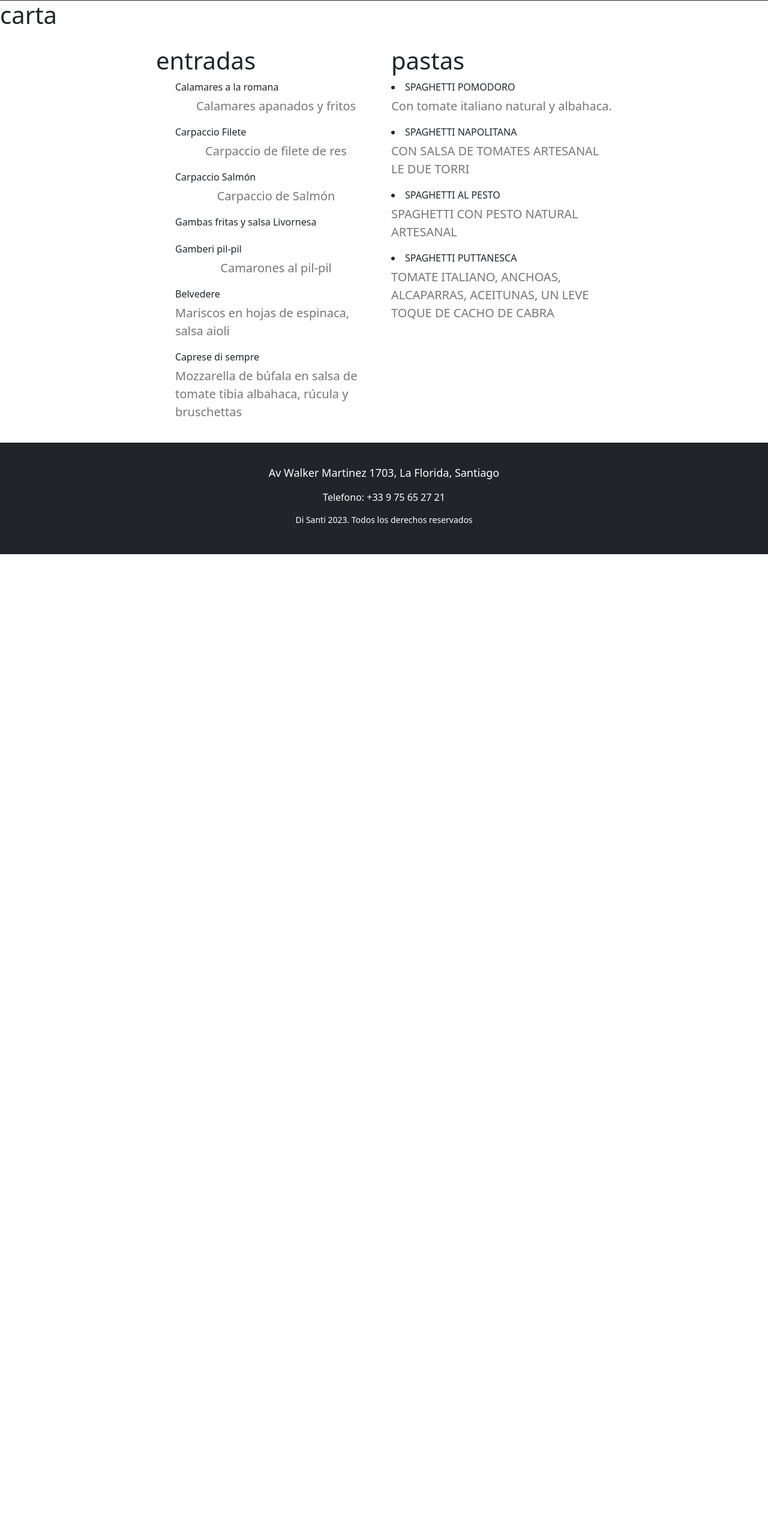
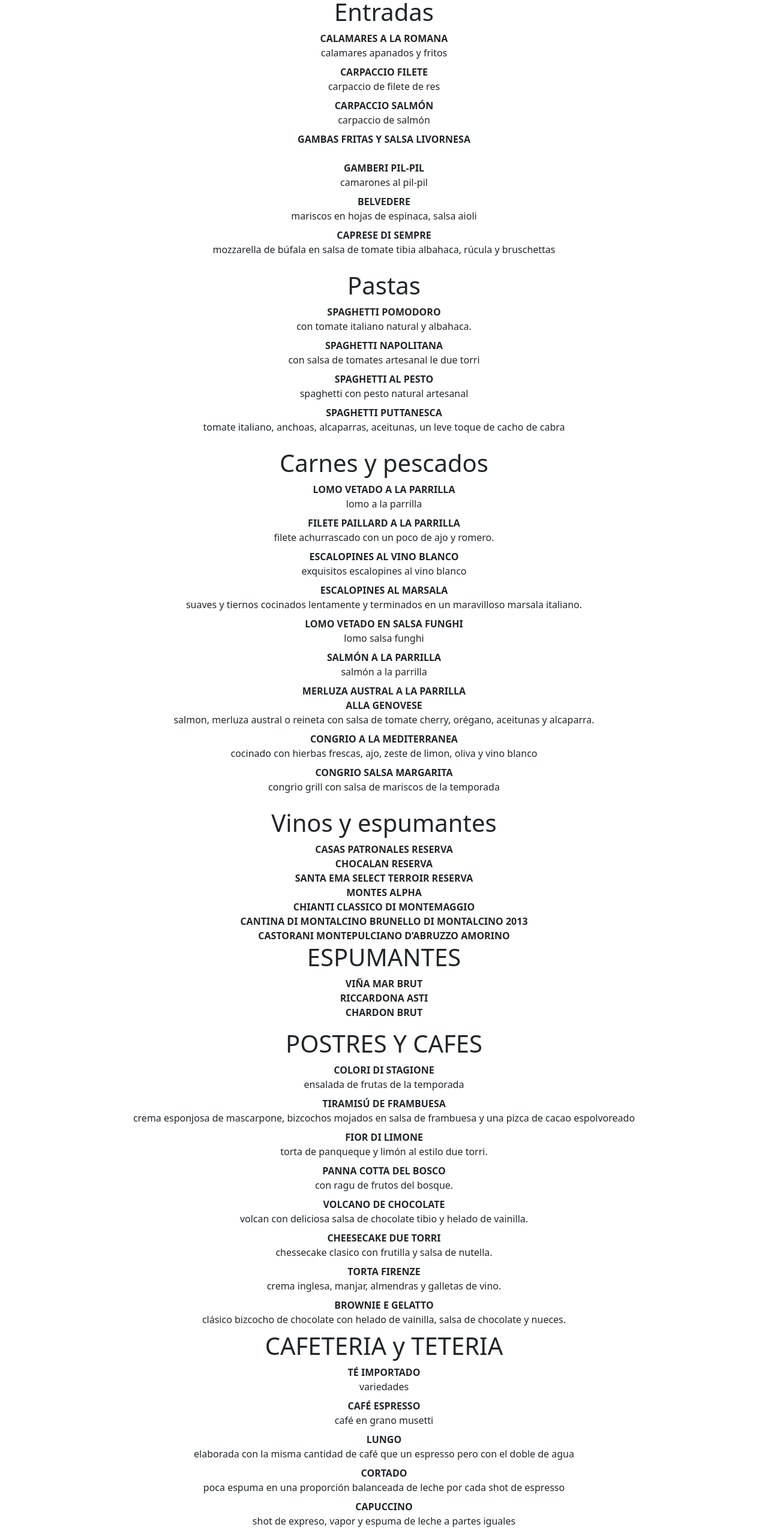
Before and after one commit to AlejandroArafi/proyecto-4, a React (Vite) app: page /menu in a window 1280 px wide. Shown: the part 60-2626 px from the top of the page at 60% size. Before the commit the page ends 984 px from the top, so only its background shows below. Built offline with nearby package versions, Linux system fonts and the light colour scheme.

Commit message:
proyecto con formato ok

```diff
--- a/src/Pages/Menu/Menu.css
+++ b/src/Pages/Menu/Menu.css
@@ -1,81 +1,48 @@
-/* .menu-container {
-    display: grid;
-    grid-template-columns: repeat(2, 1fr);
-    grid-gap: 40px;
-    text-align: center;
+h1 {
+  display: flex;
+  justify-content: center;
 }
 
-  h1 {
-    font-family: 'Arial', sans-serif;
-    font-size: 28px;
-    color: #333;
-    margin-bottom: 20px;
-  }
-
-  h2 {
-    font-family: 'Georgia', serif;
-    font-size: 24px;
-    color: #555;
-    margin-bottom: 10px;
-  }
-
-  h3 {
-    font-family: 'Arial', sans-serif;
-    font-size: 18px;
-    color: #777;
-    margin-bottom: 20px;
-  }
-   */
-
-      /* .menu-container {
-    display: grid;
-    grid-template-columns: repeat(2, 1fr);
-
-   } */
-
-
-
-
-
-   /* .container-1, li, ul{
+.entradas {
   display: flex;
   flex-direction: column;
   justify-content: center;
-    background-color: rgb(189, 57, 57);
-   } */
-
-   .container-1 {
-    max-width: 800px;
-    margin: 0 auto;
-    padding: 20px;
+  align-items: center;
 }
 
-  .row {
+.pastas {
   display: flex;
-    justify-content: space-between;
+  flex-direction: column;
+  justify-content: center;
+  align-items: center;
 }
 
-  .col {
-    flex-basis: 50%;
+.carnes-y-pescados {
+  display: flex;
+  flex-direction: column;
+  justify-content: center;
+  align-items: center;
 }
 
-  h1 {
-    font-size: 24px;
-    margin-bottom: 10px;
+.vinos-y-espumantes {
+  display: flex;
+  flex-direction: column;
+  justify-content: center;
+  align-items: center;
 }
 
-  ul {
-    list-style: none;
-    padding: 0;
-    margin: 0;
+.postres-y-cafes {
+  display: flex;
+  flex-direction: column;
+  justify-content: center;
+  align-items: center;
+  margin-bottom: 50px;
 }
 
-  li {
-    margin-bottom: 5px;
+dt {
+  text-transform: uppercase;
 }
 
-  p {
-    margin-bottom: 10px;
-    color: #777;
-    text-align: left;
+dd {
+  text-transform: lowercase;
 }
--- a/src/Pages/Menu/Menu.jsx
+++ b/src/Pages/Menu/Menu.jsx
@@ -1,62 +1,171 @@
-import React from 'react'
-import './Menu.css'
+import React from "react";
+import "./Menu.css";
 
 export const Menu = () => {
-
-
   return (
     <>
-  <h1 className='titulo-container'>carta</h1>
+      <h1>Entradas</h1>
 
-  <div className="container-1">
+      <dl className="entradas">
+        <dt>CALAMARES A LA ROMANA</dt>
+        <dd>Calamares apanados y fritos</dd>
 
-<div class="row">
-  <div class="col">
-    <h1>entradas</h1>
-    <ul>
-    <li>Calamares a la romana</li>
-      <p> Calamares apanados y fritos</p>
+        <dt>CARPACCIO FILETE</dt>
+        <dd>Carpaccio de filete de res</dd>
 
-      <li>Carpaccio Filete</li>
-      <p>Carpaccio de filete de res</p>
+        <dt>Carpaccio Salmón</dt>
+        <dd>Carpaccio de Salmón</dd>
 
-      <li>Carpaccio Salmón</li>
-      <p>Carpaccio de Salmón</p>
+        <dt>Gambas fritas y salsa Livornesa</dt>
+        <br />
 
-      <li>Gambas fritas y salsa Livornesa</li>
-      <p></p>
+        <dt>Gamberi pil-pil</dt>
+        <dd>Camarones al pil-pil</dd>
 
-      <li>Gamberi pil-pil</li>
-      <p>Camarones al pil-pil</p>
+        <dt>Belvedere</dt>
+        <dd>Mariscos en hojas de espinaca, salsa aioli</dd>
 
-      <li>Belvedere</li>
-      <p>Mariscos en hojas de espinaca, salsa aioli</p>
+        <dt>Caprese di sempre</dt>
+        <dd>
+          Mozzarella de búfala en salsa de tomate tibia albahaca, rúcula y
+          bruschettas
+        </dd>
+      </dl>
 
-      <li>Caprese di sempre</li>
-      <p>Mozzarella de búfala en salsa de tomate tibia albahaca, rúcula y bruschettas</p>
-      </ul>
-  </div>
+      <h1>Pastas</h1>
+      <dl className="pastas">
+        <dt>SPAGHETTI POMODORO</dt>
+        <dd>Con tomate italiano natural y albahaca.</dd>
 
+        <dt>SPAGHETTI NAPOLITANA</dt>
+        <dd>CON SALSA DE TOMATES ARTESANAL LE DUE TORRI</dd>
 
-{/* pastas */}
-  <div class="col">
-    <h1>pastas</h1>
-    <li>SPAGHETTI POMODORO</li>
-  <p>Con tomate italiano natural y albahaca.</p>
+        <dt>SPAGHETTI AL PESTO</dt>
+        <dd>SPAGHETTI CON PESTO NATURAL ARTESANAL</dd>
 
-  <li>SPAGHETTI NAPOLITANA</li>
-  <p>CON SALSA DE TOMATES ARTESANAL LE DUE TORRI</p>
+        <dt>SPAGHETTI PUTTANESCA</dt>
+        <dd>
+          TOMATE ITALIANO, ANCHOAS, ALCAPARRAS, ACEITUNAS, UN LEVE TOQUE DE
+          CACHO DE CABRA
+        </dd>
+      </dl>
 
-  <li>SPAGHETTI AL PESTO</li>
-  <p>SPAGHETTI CON PESTO NATURAL ARTESANAL</p>
+      <h1>Carnes y pescados</h1>
 
-  <li>SPAGHETTI PUTTANESCA</li>
-  <p>TOMATE ITALIANO, ANCHOAS, ALCAPARRAS, ACEITUNAS, UN LEVE TOQUE DE CACHO DE CABRA</p>
-  </div>
-</div>
-</div>
+      <dl className="carnes-y-pescados">
+        <dt>LOMO VETADO A LA PARRILLA</dt>
+        <dd>LOMO A LA PARRILLA</dd>
 
+        <dt>FILETE PAILLARD A LA PARRILLA</dt>
+        <dd>Filete achurrascado con un poco de ajo y romero.</dd>
 
+        <dt>ESCALOPINES AL VINO BLANCO</dt>
+        <dd>EXQUISITOS ESCALOPINES AL VINO BLANCO</dd>
+
+        <dt>ESCALOPINES AL MARSALA</dt>
+        <dd>
+          Suaves y tiernos cocinados lentamente y terminados en un maravilloso
+          marsala italiano.
+        </dd>
+
+        <dt>LOMO VETADO EN SALSA FUNGHI</dt>
+        <dd>LOMO SALSA FUNGHI</dd>
+
+        <dt>SALMóN A LA PARRILLA</dt>
+        <dd>Salmón a la parrilla</dd>
+
+        <dt>MERLUZA AUSTRAL A LA PARRILLA</dt>
+
+        <dt>ALLA GENOVESE</dt>
+        <dd>
+          Salmon, Merluza Austral o Reineta Con salsa de tomate cherry, orégano,
+          aceitunas y alcaparra.
+        </dd>
+
+        <dt>CONGRIO A LA MEDITERRANEA</dt>
+        <dd>
+          Cocinado con Hierbas Frescas, Ajo, Zeste de limon, Oliva y Vino Blanco
+        </dd>
+
+        <dt>CONGRIO SALSA MARGARITA</dt>
+        <dd>Congrio Grill con Salsa de Mariscos de la Temporada</dd>
+      </dl>
+
+      <h1>Vinos y espumantes</h1>
+
+      <dl className="vinos-y-espumantes">
+        <dt>CASAS PATRONALES RESERVA</dt>
+        <dt>CHOCALAN RESERVA</dt>
+        <dt>SANTA EMA SELECT TERROIR RESERVA</dt>
+        <dt>MONTES ALPHA</dt>
+        <dt>Chianti Classico di Montemaggio</dt>
+        <dt>Cantina di Montalcino Brunello di Montalcino 2013</dt>
+        <dt>Castorani Montepulciano d’Abruzzo Amorino</dt>
+
+        <h1>ESPUMANTES</h1>
+
+        <dt>VIÑA MAR BRUT</dt>
+        <dt>RICCARDONA ASTI</dt>
+        <dt>CHARDON BRUT</dt>
+      </dl>
+
+      <h1>POSTRES Y CAFES</h1>
+
+      <dl className="postres-y-cafes">
+        <dt>COLORI DI STAGIONE</dt>
+        <dd>ENSALADA DE FRUTAS DE LA TEMPORADA</dd>
+
+        <dt>TIRAMISú DE FRAMBUESA</dt>
+        <dd>
+          Crema esponjosa de mascarpone, bizcochos mojados en salsa de frambuesa
+          y una pizca de cacao espolvoreado
+        </dd>
+        <dt>FIOR DI LIMONE</dt>
+        <dd>Torta de panqueque y limón al estilo Due Torri.</dd>
+
+        <dt>PANNA COTTA DEL BOSCO</dt>
+        <dd>Con ragu de frutos del bosque.</dd>
+
+        <dt>VOLCANO DE CHOCOLATE</dt>
+        <dd>
+          Volcan con deliciosa salsa de chocolate tibio y helado de vainilla.
+        </dd>
+
+        <dt>CHEESECAKE DUE TORRI</dt>
+        <dd>Chessecake clasico con frutilla y salsa de nutella.</dd>
+
+        <dt>TORTA FIRENZE</dt>
+        <dd>Crema Inglesa, manjar, almendras y galletas de vino.</dd>
+
+        <dt>BROWNIE E GELATTO</dt>
+        <dd>
+          Clásico bizcocho de chocolate con helado de vainilla, salsa de
+          chocolate y nueces.
+        </dd>
+
+        <h1>CAFETERIA y TETERIA</h1>
+
+        <dt>TÉ IMPORTADO</dt>
+        <dd>Variedades</dd>
+
+        <dt>CAFÉ ESPRESSO</dt>
+        <dd>Café en grano Musetti</dd>
+
+        <dt>Lungo</dt>
+        <dd>
+          Elaborada con la misma cantidad de café que un espresso pero con el
+          doble de agua
+        </dd>
+
+        <dt>CORTADO</dt>
+        <dd>
+          Poca espuma en una proporción balanceada de leche por cada shot de
+          espresso
+        </dd>
+
+        <dt>CAPUCCINO</dt>
+        <dd>Shot de expreso, vapor y espuma de leche a partes iguales</dd>
+      </dl>
     </>
-  )
-}
+  );
+};
```
Also changed, not shown: src/Componentes/Carrusel/Carrusel.jsx (+1 -75 lines). Lines whose indentation alone changed are shown as unchanged.
